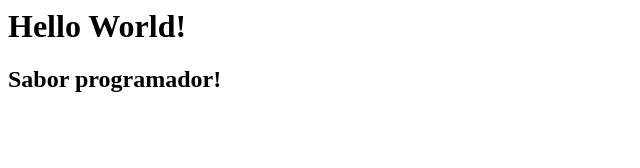
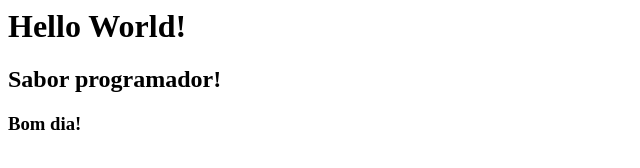
Before and after one commit to SenczuckCode/Aula_01, a plain HTML site: page index.html in a window 1280 px wide. Shown: the full height of the page, 0-640 px from the left. Drawn offline with Linux system fonts and the light colour scheme.

Commit message:
ADD-adicionei uma terceira frase

```diff
--- a/index.html
+++ b/index.html
@@ -8,5 +8,6 @@
 
     <h1>Hello World!</h1>
     <h2>Sabor programador!</h2>
+    <h3>Bom dia!</h3>
 </body>
 </html>
```
